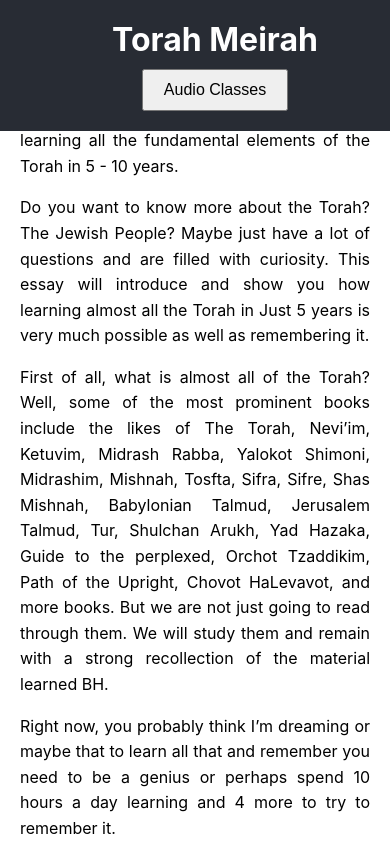
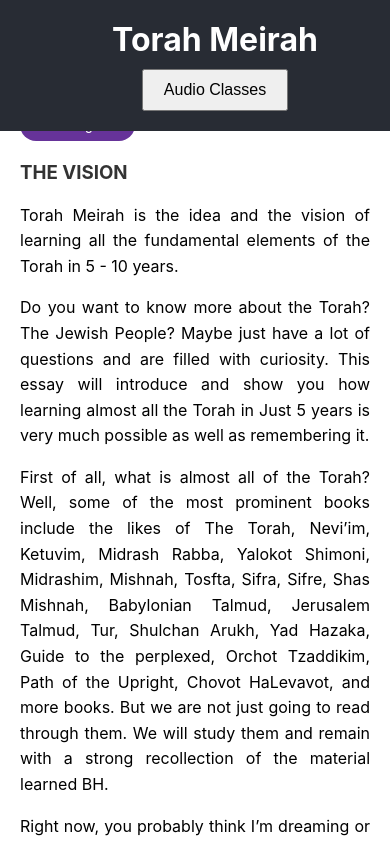
Before and after one commit to DavidRaitan/TorahMeirah, a React (Create React App) app: page / in a window 390 px wide. Both pictures are taken after a click on the button "About". Shown: the top 844 px of the page. Built offline with nearby package versions, Linux system fonts and the light colour scheme.

Commit message:
css mobile

```diff
--- a/src/home.css
+++ b/src/home.css
@@ -65,7 +65,7 @@ a:hover {
 
 @media (max-width: 768px) {
   .home-container {
-    margin-top: 900px; /* Margin-top for phones */
+    margin-top: 1100px; /* Margin-top for phones */
     font-size: medium; /* Adjust font size for smaller screens */
   }
 
```
